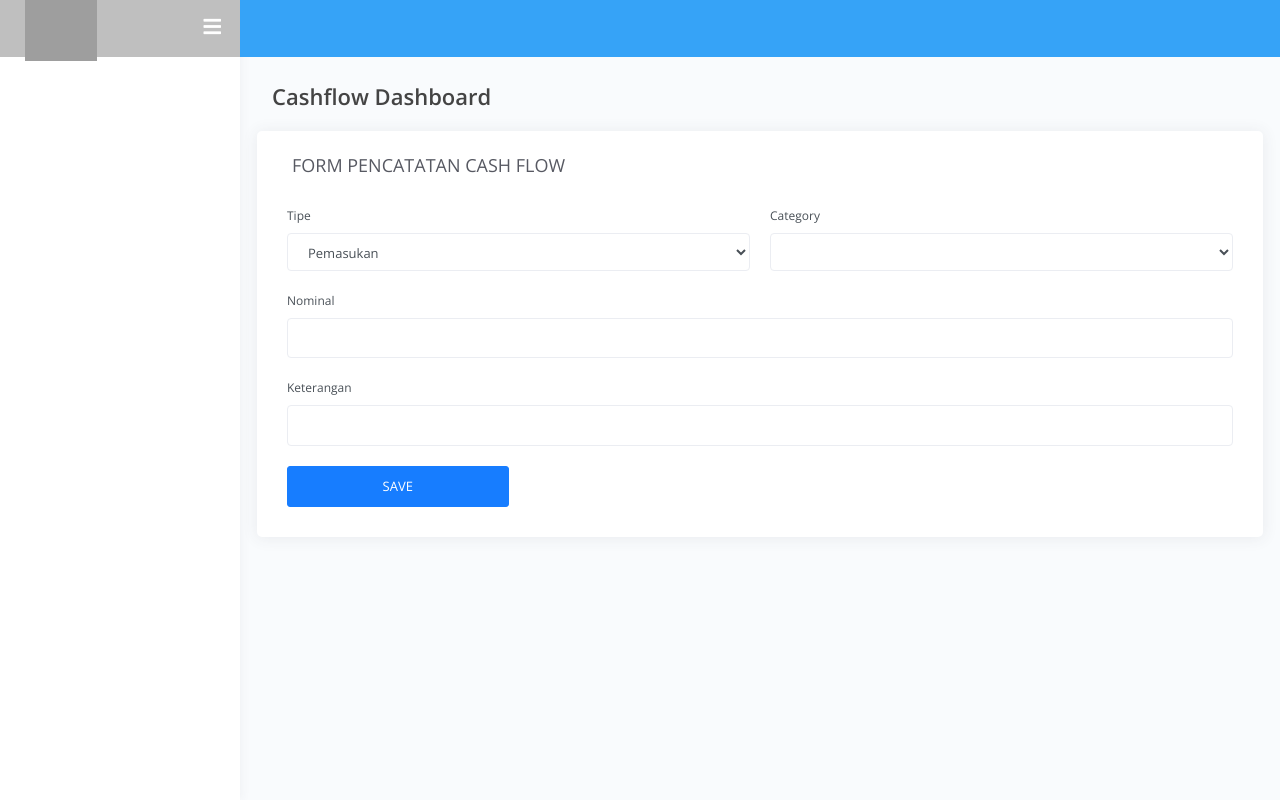
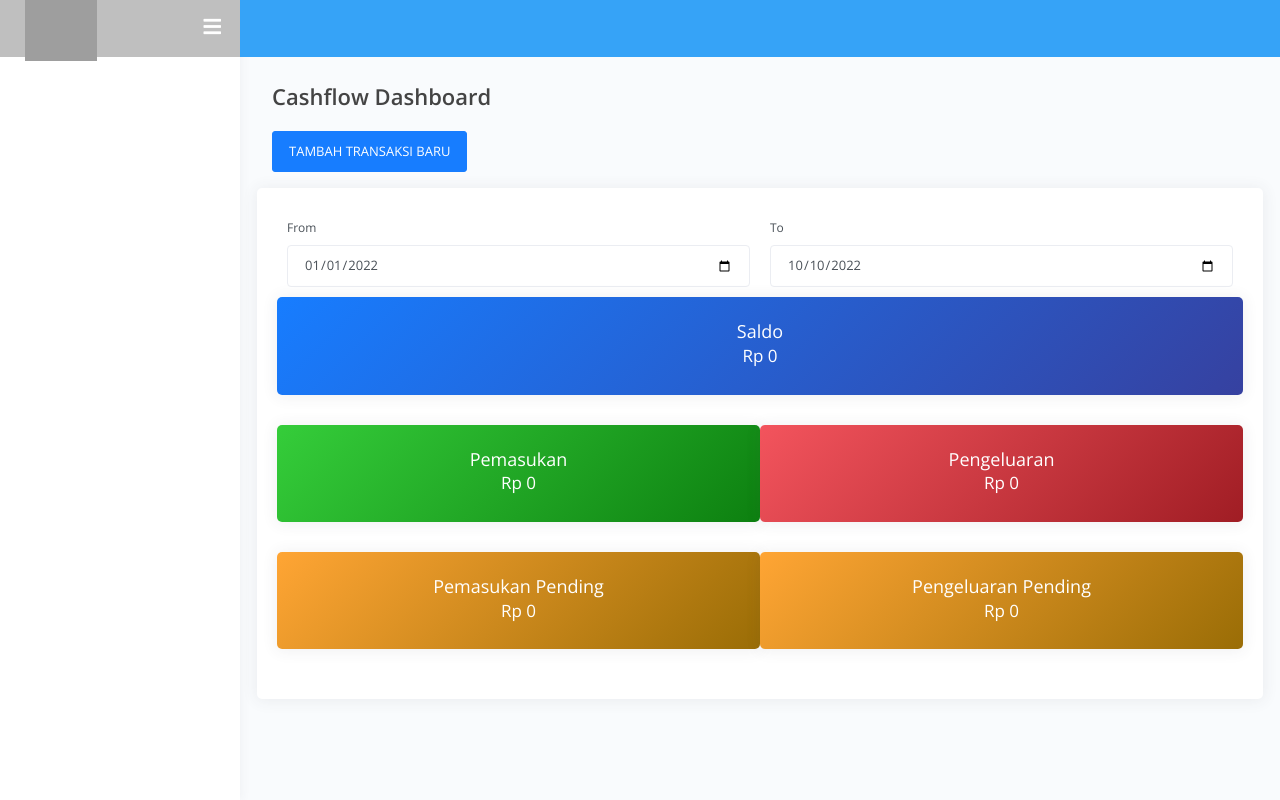
Before and after one commit to SureNamedWang/CashFlowManager, a CodeIgniter app: page /database/Home/ in a window 1280 px wide. Run offline with CodeIgniter, Linux system fonts and the light colour scheme; tables that the repository leaves empty or names only in its code hold one stand-in row (values such as "Sample post"); lists and menus that the app fills with data are empty; grey boxes are pictures that could not be loaded.

Commit message:
load saldo2

```diff
--- a/application/controllers/Home.php
+++ b/application/controllers/Home.php
@@ -8,6 +8,7 @@ class Home extends CI_Controller {
                 $this->load->library('session');
                 $this->load->helper('form');
                 $this->load->model('Category_model','category');
+                $this->load->model('Cashflow_model','cashflow');
         }
 
         public function index()
@@ -23,6 +24,27 @@ class Home extends CI_Controller {
                 $data['category_in'] = $this->category->getCategoryIn();
                 $data['category_out'] = $this->category->getCategoryOut();
                 $data['halaman']='home';
+
+                $now = date('Y-m-d');
+                $firstdate = date('Y-01-01');
+
+                $from = $this->input->get('from');
+                $to = $this->input->get('to');
+                if($from==null){
+                        $from=$firstdate;
+                }
+                if($to==null){
+                        $to = $now;
+                }
+
+                $data['start_date'] = $from;
+                $data['end_date'] = $to;
+
+                $data['saldo'] = "Rp " . number_format($this->cashflow->getSaldo(),0,',','.');
+                $data['pengeluaran'] = "Rp " . number_format($this->cashflow->getPengeluaran(),0,',','.');
+                $data['pemasukan'] = "Rp " . number_format($this->cashflow->getPemasukan(),0,',','.');
+                $data['pengeluaran_pending'] = "Rp " . number_format($this->cashflow->getPengeluaranPending(),0,',','.');
+                $data['pemasukan_pending'] = "Rp " . number_format($this->cashflow->getPemasukanPending(),0,',','.');
                 $this->load->view('templates/header',$data);
                 $this->load->view('templates/navbar');
                 $this->load->view('pages/home/home');
--- a/application/models/Cashflow_model.php
+++ b/application/models/Cashflow_model.php
@@ -12,4 +12,94 @@ class Cashflow_model extends CI_Model {
     public function add($data){
         $this->db->insert('cashflow',$data);
     }
+
+    public function getSaldo(){
+        $sql = "SELECT SUM(x.inout) AS saldo
+        FROM
+        (
+        SELECT
+        case when c.tipe='in' then c.nominal
+        ELSE c.nominal*-1
+        END AS 'inout'
+        FROM cashflow c
+        WHERE c.is_deleted = 0
+        and c.is_approved = 1
+        ) x";
+        $query = $this->db->query($sql);
+
+
+        $row= $query->row();
+        if($row->saldo==null){
+            return 0;
+        }
+        return $row->saldo;
+    }
+
+    public function getPemasukan(){
+        $sql = "SELECT
+        SUM(c.nominal) AS 'total'
+        FROM cashflow c
+        WHERE c.is_deleted=0
+        AND c.is_approved=1
+        AND c.tipe = 'in'";
+
+        $query = $this->db->query($sql);
+
+        $row=$query->row();
+        if($row->total==null){
+            return 0;
+        }
+        return $row->total;
+    }
+
+    public function getPengeluaran(){
+        $sql = "SELECT
+        SUM(c.nominal) AS 'total'
+        FROM cashflow c
+        WHERE c.is_deleted=0
+        AND c.is_approved=1
+        AND c.tipe = 'out'";
+
+        $query = $this->db->query($sql);
+
+        $row=$query->row();
+        if($row->total==null){
+            return 0;
+        }
+        return $row->total;
+    }
+
+    public function getPemasukanPending(){
+        $sql = "SELECT
+        SUM(c.nominal) AS 'total'
+        FROM cashflow c
+        WHERE c.is_deleted=0
+        AND c.is_approved=0
+        AND c.tipe = 'in'";
+
+        $query = $this->db->query($sql);
+
+        $row=$query->row();
+        if($row->total==null){
+            return 0;
+        }
+        return $row->total;
+    }
+
+    public function getPengeluaranPending(){
+        $sql = "SELECT
+        SUM(c.nominal) AS 'total'
+        FROM cashflow c
+        WHERE c.is_deleted=0
+        AND c.is_approved=0
+        AND c.tipe = 'out'";
+
+        $query = $this->db->query($sql);
+
+        $row=$query->row();
+        if($row->total==null){
+            return 0;
+        }
+        return $row->total;
+    }
 }
--- a/application/views/pages/home/home.php
+++ b/application/views/pages/home/home.php
@@ -23,6 +23,10 @@
             <?php } ?>
             <!-- ERROR MESSAGE END -->
 
+            <a class="btn btn-primary" data-toggle="collapse" href="#collapseExample" role="button" aria-expanded="false" aria-controls="collapseExample">
+            TAMBAH TRANSAKSI BARU
+            </a>
+            <div class="collapse" id="collapseExample">
                 <!-- FORM ADD CATEGORY -->
                 <div class="row">
                     <div class="card col-xs-12 col-sm-12 col-md-12 col-lg-12 col-xl-12">
@@ -74,6 +78,58 @@
                 </div>
                 <!-- END FORM ADD CATEGORY -->
             </div>
+
+            <!-- DASHBOARD INFO -->
+            <div class="row mt-3">
+                <div class="card col-xs-12 col-sm-12 col-md-12 col-lg-12 col-xl-12">
+                    <div class="card-body">
+                        <form class="row" method="GET" action="<?php base_url() ?>Home/">
+                            <div class="form-group col-sm-12 col-md-6 col-lg-6 col-xl-6">
+                                <label>From</label>
+                                <input class="form-control" type="date" name="from" value="<?php echo $start_date;?>">
+                            </div>
+                            <div class="form-group col-sm-12 col-md-6 col-lg-6 col-xl-6">
+                                <label>To</label>
+                                <input class="form-control" type="date" name="to" value="<?php echo $end_date;?>">
+                            </div>
+                        </form>
+                        <div class="row text-white text-center">
+                            <div class="card bg-primary-gradient col-xs-12 col-sm-12 col-md-12 col-lg-12 col-xl-12">
+                                <div class="card-body">
+                                    <div class="card-title text-white">Saldo</div>
+                                    <h3><?php echo $saldo; ?></h3>
+                                </div>
+                            </div>
+                            <div class="card bg-success-gradient col-xs-12 col-sm-12 col-md-6 col-lg-6 col-xl-6">
+                                <div class="card-body">
+                                    <div class="card-title text-white">Pemasukan</div>
+                                    <h3><?php echo $pemasukan; ?></h3>
+                                </div>
+                            </div>
+                            <div class="card bg-danger-gradient col-xs-12 col-sm-12 col-md-6 col-lg-6 col-xl-6">
+                                <div class="card-body">
+                                    <div class="card-title text-white">Pengeluaran</div>
+                                    <h3><?php echo $pengeluaran; ?></h3>
+                                </div>
+                            </div>
+                            <div class="card bg-warning-gradient col-xs-12 col-sm-12 col-md-6 col-lg-6 col-xl-6">
+                                <div class="card-body">
+                                    <div class="card-title text-white">Pemasukan Pending</div>
+                                    <h3><?php echo $pemasukan_pending; ?></h3>
+                                </div>
+                            </div>
+                            <div class="card bg-warning-gradient col-xs-12 col-sm-12 col-md-6 col-lg-6 col-xl-6">
+                                <div class="card-body">
+                                    <div class="card-title text-white">Pengeluaran Pending</div>
+                                    <h3><?php echo $pengeluaran_pending; ?></h3>
+                                </div>
+                            </div>
+                        </div>
+                    </div>
+                </div>
+            </div>
+            <!-- END DASHBOARD INFO -->
+        </div>
         <!-- Modal -->
         <div class="modal fade" id="modalLoading" tabindex="-1" role="dialog" aria-labelledby="modalLoading" aria-hidden="true">
             <div class="modal-dialog modal-dialog-centered" role="document">
```
Lines whose indentation alone changed are shown as unchanged.
